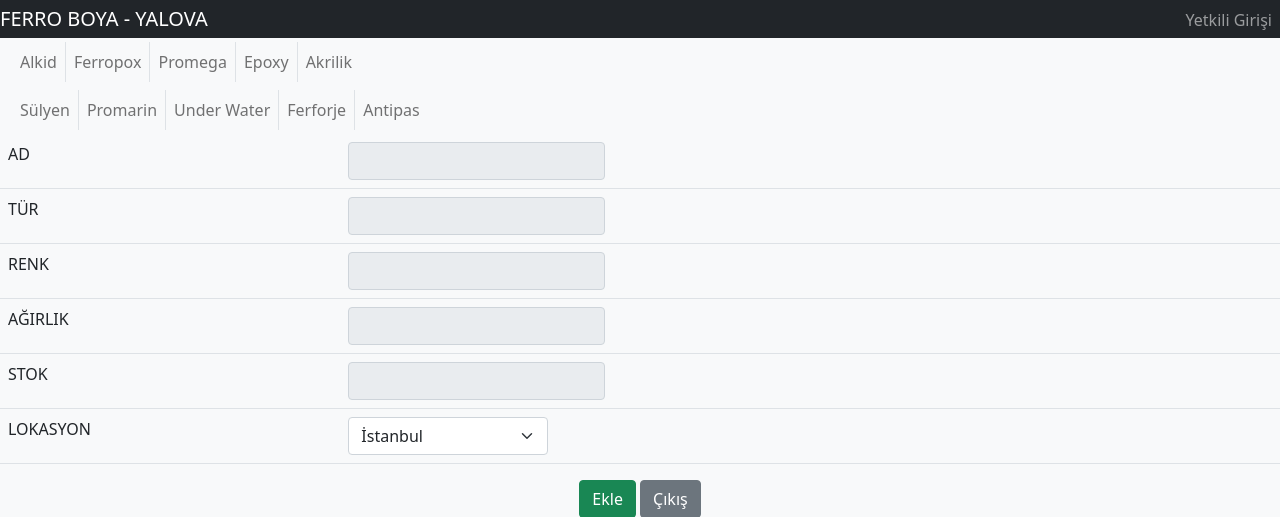
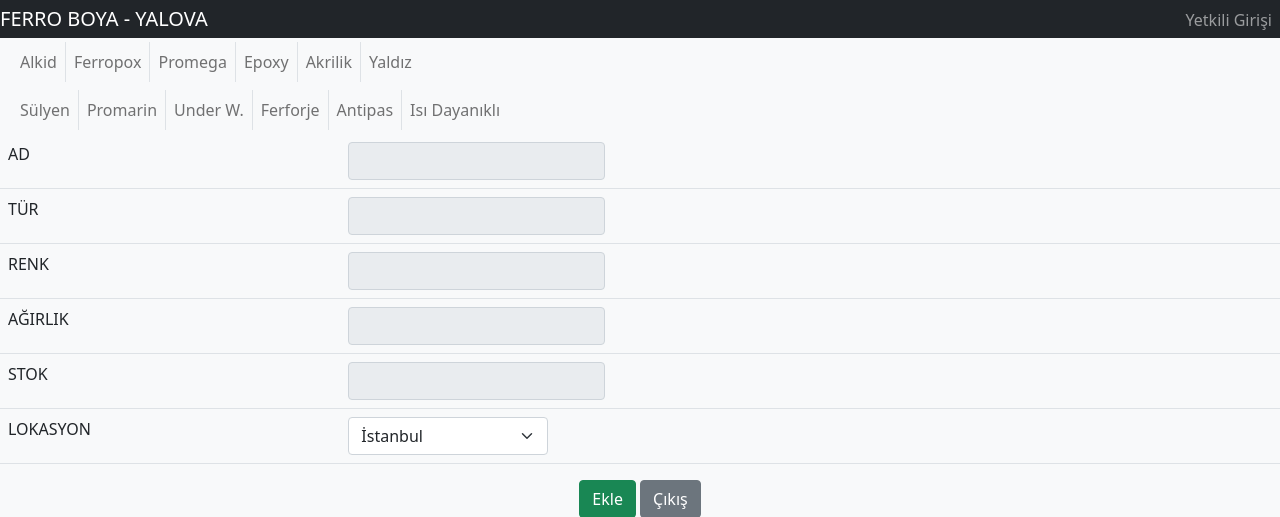
Before and after one commit to rzsaglam/project-env, a Django app: page /boya-ekle in a window 1280 px wide. Shown: the top 517 px of the page. Run offline with Django 3.2, Linux system fonts and the light colour scheme.

Commit message:
Paint Insert

```diff
--- a/projectenv/templates/layouts/layout-yalova.html
+++ b/projectenv/templates/layouts/layout-yalova.html
@@ -54,7 +54,10 @@
             <a class="nav-link border-end" href="">Epoxy</a>
           </li>
           <li class="nav-item">
-            <a class="nav-link" href="">Akrilik</a>
+            <a class="nav-link border-end" href="">Akrilik</a>
+          </li>
+          <li class="nav-item">
+            <a class="nav-link" href="">Yaldız</a>
           </li>
         </ul>
     </div>
@@ -69,13 +72,16 @@
             <a class="nav-link border-end" href="">Promarin</a>
           </li>
           <li class="nav-item">
-            <a class="nav-link border-end" href="">Under Water</a>
+            <a class="nav-link border-end" href="">Under W.</a>
           </li>
           <li class="nav-item">
             <a class="nav-link border-end" href="">Ferforje</a>
           </li>
           <li class="nav-item">
-            <a class="nav-link" href="">Antipas</a>
+            <a class="nav-link border-end" href="">Antipas</a>
+          </li>
+          <li class="nav-item">
+            <a class="nav-link" href="">Isı Dayanıklı</a>
           </li>
         </ul>
     </div>
```
